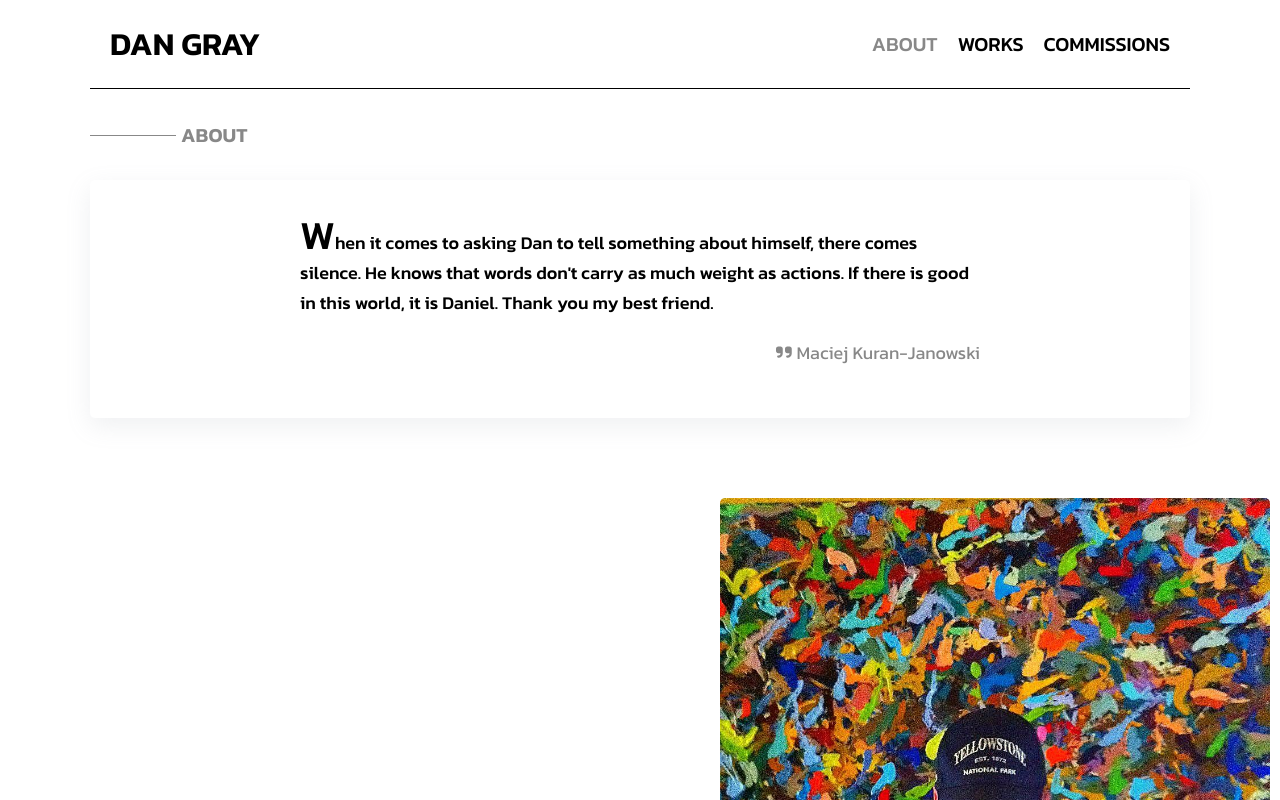
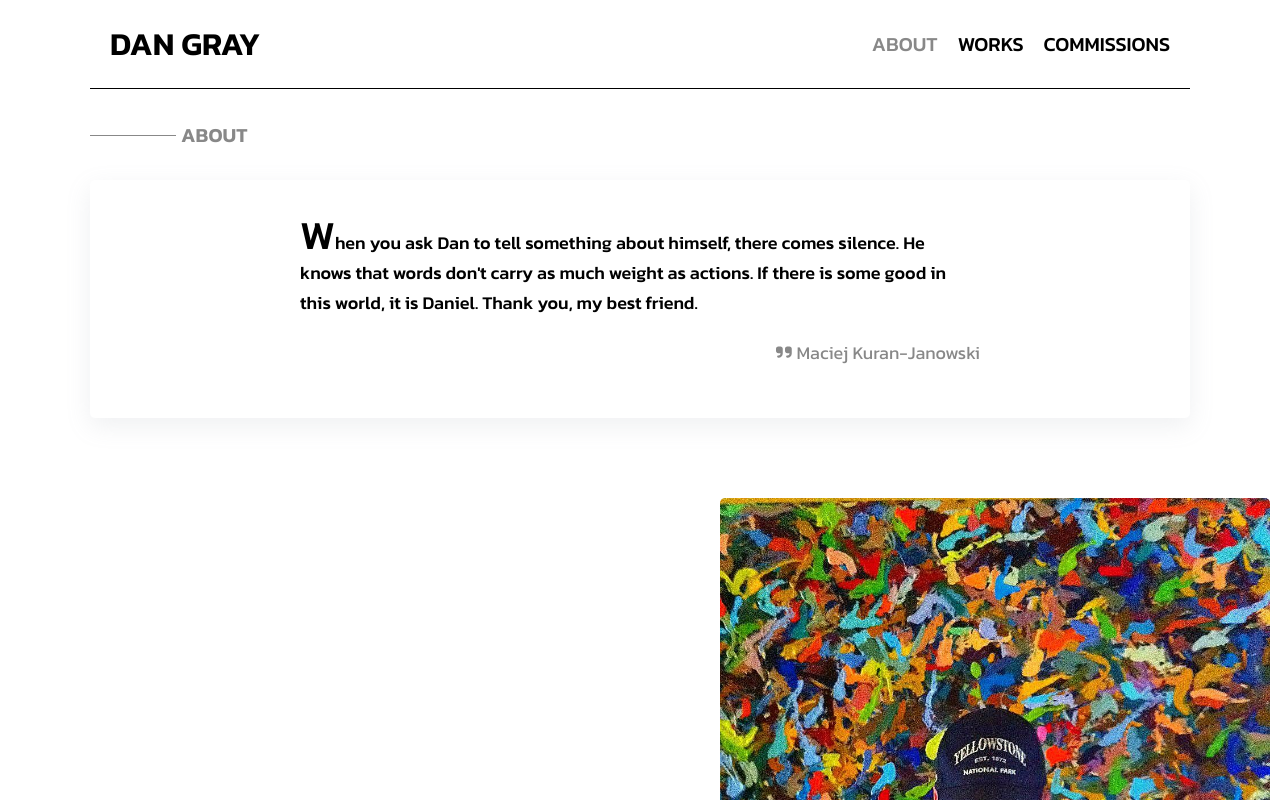
Before and after one commit to maciejkuran/dan-gray-artist, a React (Create React App) app: page /about in a window 1280 px wide. Shown: the top 800 px of the page. Built offline with nearby package versions, Linux system fonts and the light colour scheme.

Commit message:
hiding mob nav if opened when changing route

```diff
--- a/src/layout/Navbar.js
+++ b/src/layout/Navbar.js
@@ -4,18 +4,25 @@ import { faBars } from '@fortawesome/free-solid-svg-icons';
 import classes from './Navbar.module.css';
 import CloseButton from '../components/UI/Buttons/CloseButton';
 
-import { NavLink, Link, useNavigation } from 'react-router-dom';
+import { NavLink, Link, useNavigation, useLocation } from 'react-router-dom';
 import { useState, useEffect } from 'react';
 
 const Navbar = () => {
   const [mobileNavIsActive, setMobileNavIsActive] = useState(false);
   const [showNavOnScroll, setShowNavOnScroll] = useState(true);
   const navigation = useNavigation();
+  const { pathname } = useLocation();
 
+  //Hiding mobile nav container when path changes
+  useEffect(() => {
+    setMobileNavIsActive(false);
+  }, [pathname]);
+
+  //Setting spinner when navigating to a different route
   const spinner =
     navigation.state === 'loading' ? <span className='loader'></span> : '';
 
-  //Mobile nav
+  //Displaying and hiding mobile nav container
   const showMobileNavHandler = () => {
     setMobileNavIsActive(true);
   };
--- a/src/pages/About/Sections/Header.js
+++ b/src/pages/About/Sections/Header.js
@@ -7,13 +7,14 @@ import { faQuoteRight } from '@fortawesome/free-solid-svg-icons';
 const Header = () => {
   return (
     <header className={classes.header}>
-      <H1Header title="ABOUT" />
+      <H1Header title='ABOUT' />
       <div className={classes['header__quote']}>
         <div>
           <p className={classes['header__quote--text']}>
-            <span className="capitalized">W</span>hen it comes to asking Dan to tell something about
-            himself, there comes silence. He knows that words don't carry as much weight as actions.
-            If there is good in this world, it is Daniel. Thank you my best friend.
+            <span className='capitalized'>W</span>hen you ask Dan to tell
+            something about himself, there comes silence. He knows that words
+            don't carry as much weight as actions. If there is some good in this
+            world, it is Daniel. Thank you, my best friend.
           </p>
           <div className={classes['header__quote__author']}>
             <p>
```
Also changed, not shown: 1 other file (tests, documents, lock files or other folders).
